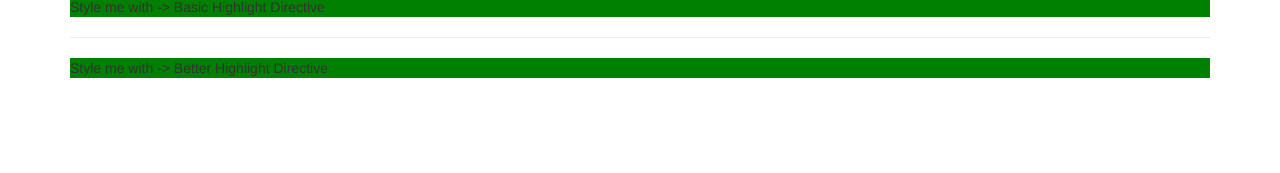
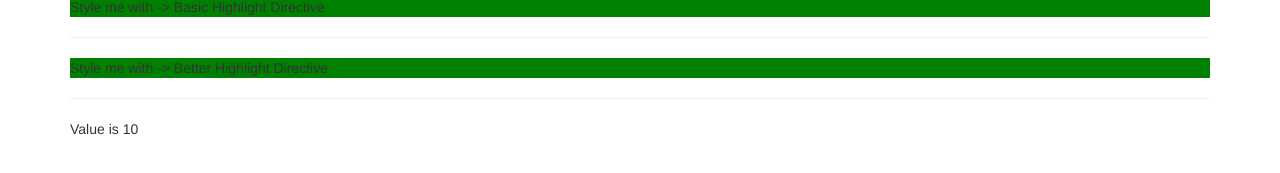
Before and after one commit to zmarkoni/angular-udemy-directives, an Angular app: page / in a window 1280 px wide. Shown: the part 231-404 px from the top of the page. Built offline with nearby package versions, Linux system fonts and the light colour scheme.

Commit message:
ngSwitch

```diff
--- a/src/app/app.component.html
+++ b/src/app/app.component.html
@@ -3,7 +3,8 @@
         <div class="col-xs-12">
             <button
                     class="btn btn-primary"
-        (click)="onlyOdd = !onlyOdd">Only show odd numbers</button>
+                    (click)="onlyOdd = !onlyOdd">Only show odd numbers
+            </button>
             <br><br>
             <ul class="list-group">
                 <div *ngIf="onlyOdd">
@@ -38,13 +39,31 @@
                 <p>Only odd</p>
             </ng-template>
 
+        </div>
+    </div>
+
+    <div class="row">
+        <div class="col-xs-12">
             <div appBasicHighlight>Style me with -> Basic Highlight Directive</div>
             <hr>
             <div appBetterHighlight
                  [defaultColor]="'green'"
                  [highlightColor]="'red'"
             >
-        Style me with -> Better Highlight Directive</div>
+                Style me with -> Better Highlight Directive
             </div>
         </div>
     </div>
+
+    <div class="row">
+        <div class="col-xs-12">
+            <hr>
+            <div [ngSwitch]="value">
+                <p *ngSwitchCase="5">Value is 5</p>
+                <p *ngSwitchCase="10">Value is 10</p>
+                <p *ngSwitchCase="100">Value is 100</p>
+                <p *ngSwitchDefault>Value is Default</p>
+            </div>
+        </div>
+    </div>
+</div>
--- a/src/app/app.component.ts
+++ b/src/app/app.component.ts
@@ -10,4 +10,5 @@ export class AppComponent {
   oddNumbers = [1, 3, 5];
   evenNumbers = [2, 4, 6];
   onlyOdd = false;
+  value = 10;
 }
```
Lines whose indentation alone changed are shown as unchanged.
